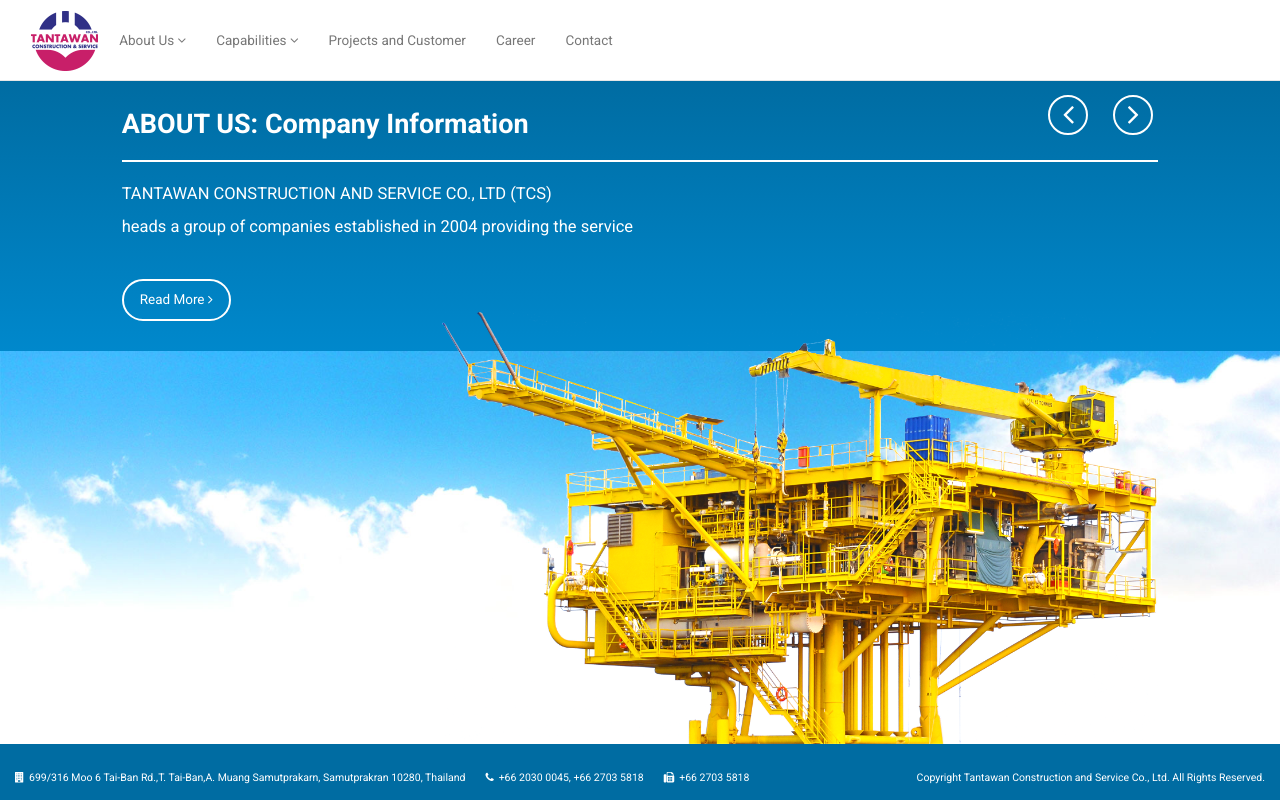
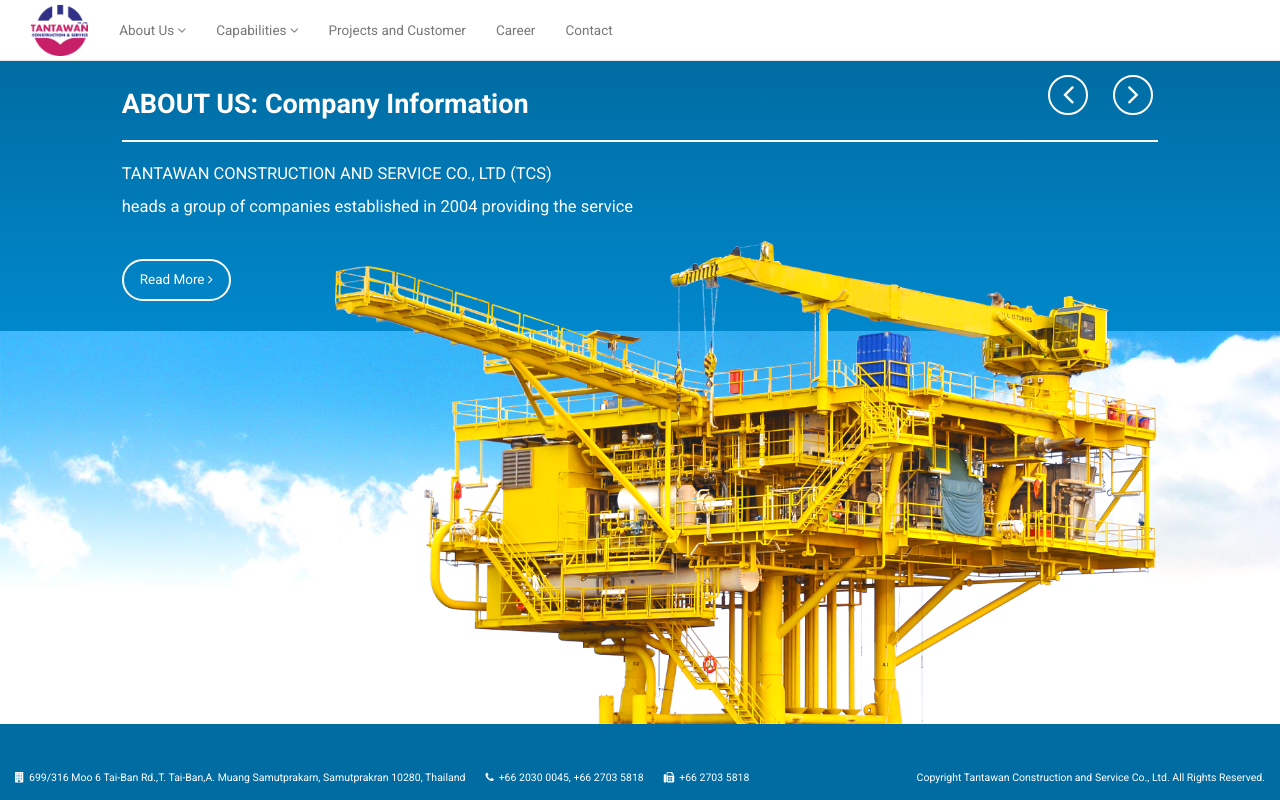
Before and after one commit to pongsakons/Web_Tantawancorp, a PHP site: page /phpmail/index-main.html in a window 1280 px wide. Run offline with PHP 8.4, Linux system fonts and the light colour scheme.

Commit message:
Fixed index-main

```diff
--- a/css/style.css
+++ b/css/style.css
@@ -1,5 +1,5 @@
 html {
-  font-size: 16px;
+  font-size: 14px;
   height: 100%; }
 
 body {
@@ -7,7 +7,7 @@ body {
   font-size: 16px;
   font-size: 1rem;
   color: #636363;
-  padding-top: 80px;
+  padding-top: 60px;
   height: 100%; }
 
 a:focus, a:hover {
@@ -69,14 +69,14 @@ ol, ul {
 
 .navbar-default {
   background-color: #ffffff; }
-  .navbar-default .navbar-header {
-    min-height: 80px; }
   .navbar-default .navbar-brand {
-    padding-top: 10px; }
+    padding-top: 4px; }
+    .navbar-default .navbar-brand img {
+      width: 58px; }
   .navbar-default .navbar-nav > li > a {
     font-size: 18px;
     font-size: 1.125rem;
-    padding: 30px 30px 30px 0; }
+    padding: 20px 30px 20px 0; }
     .navbar-default .navbar-nav > li > a:focus {
       color: #636363;
       outline: transparent; }
@@ -87,7 +87,7 @@ ol, ul {
     background-color: transparent; }
 
 .navbar-toggle {
-  margin: 27px auto;
+  margin: 18px auto;
   background: transparent;
   padding: 0;
   border: none; }
@@ -225,11 +225,17 @@ ol, ul {
 @media (min-width: 1200px) and (max-width: 1600px) {
   html {
     font-size: 12px; } }
+@media (min-width: 1600px) {
+  .slide-banner .image-banner .oil-rig {
+    bottom: -20px; } }
 @media (min-width: 1200px) {
   .owl-carousel {
     height: 100%; }
     .owl-carousel .owl-wrapper-outer {
       height: 100% !important; }
+
+  .navbar-default .navbar-brand {
+    width: 100%; }
 
   #footer {
     position: fixed;
--- a/css/style.scss
+++ b/css/style.scss
@@ -1,7 +1,7 @@
 @import 'mixin';
 //common
 html {
-  font-size: 16px;
+  font-size: 14px;
   height: 100%;
 }
 
@@ -10,7 +10,7 @@ body {
   font-size: 16px;
   font-size: $font-16;
   color: $grey-color;
-  padding-top: 80px;
+  padding-top: 60px;
   height: 100%;
 }
 
@@ -74,17 +74,17 @@ ol, ul {
 //Navbar
 .navbar-default {
   background-color: $white;
-  .navbar-header {
-    min-height: 80px;
-  }
   .navbar-brand {
-    padding-top: 10px;
+    padding-top: 4px;
+    img {
+      width: 58px;
+    }
   }
   .navbar-nav {
     & > li > a {
       font-size: 18px;
       font-size: $font-18;
-      padding: 30px 30px 30px 0;
+      padding: 20px 30px 20px 0;
       &:focus {
         color: $grey-color;
         outline: transparent;
@@ -102,7 +102,7 @@ ol, ul {
 
 //Hamburger Icon
 .navbar-toggle {
-  margin: 27px auto;
+  margin: 18px auto;
   background: transparent;
   padding: 0;
   border: none;
@@ -258,9 +258,14 @@ ol, ul {
 
 /* pull-right on all except xs devices */
 
-@media (min-width : 1200px) and (max-width : 1600px) {
-  html{
+@media (min-width: 1200px) and (max-width: 1600px) {
+  html {
     font-size: 12px;
+  }
+}
+@media (min-width: 1600px) {
+  .slide-banner .image-banner .oil-rig{
+    bottom: -20px;
   }
 }
 @media (min-width: 1200px) {
@@ -270,7 +275,9 @@ ol, ul {
       height: 100% !important;
     }
   }
-
+  .navbar-default .navbar-brand{
+    width: 100%;
+  }
   #footer {
     position: fixed;
     width: 100%;
@@ -293,8 +300,10 @@ ol, ul {
 }
 
 @media (max-width: 767px) {
-  .navbar-default .navbar-nav > li > a {
-    padding: 10px 15px;
+  .navbar-default .navbar-nav {
+    & > li > a {
+      padding: 10px 15px;
+    }
   }
   .dropdown-menu {
     & > li {
--- a/index-main.html
+++ b/index-main.html
@@ -52,7 +52,7 @@
                     </div>
                     <div class="image-banner">
                         <img src="image/oil-rig.png"
-                             class="img-responsive oil-rig col-lg-7 col-lg-offset-4 col-md-8 col-md-offset-3 col-sm-8 col-sm-offset-3 col-xs-8 col-xs-offset-3"
+                             class="img-responsive oil-rig col-lg-8 col-lg-offset-3 col-md-8 col-md-offset-3 col-sm-8 col-sm-offset-3 col-xs-8 col-xs-offset-3"
                              alt="">
                         <img src="image/bg-slide1.jpg" class="img-responsive" alt="">
                     </div>
```
Also changed, not shown: image/oil-rig.png, 1 other file.
